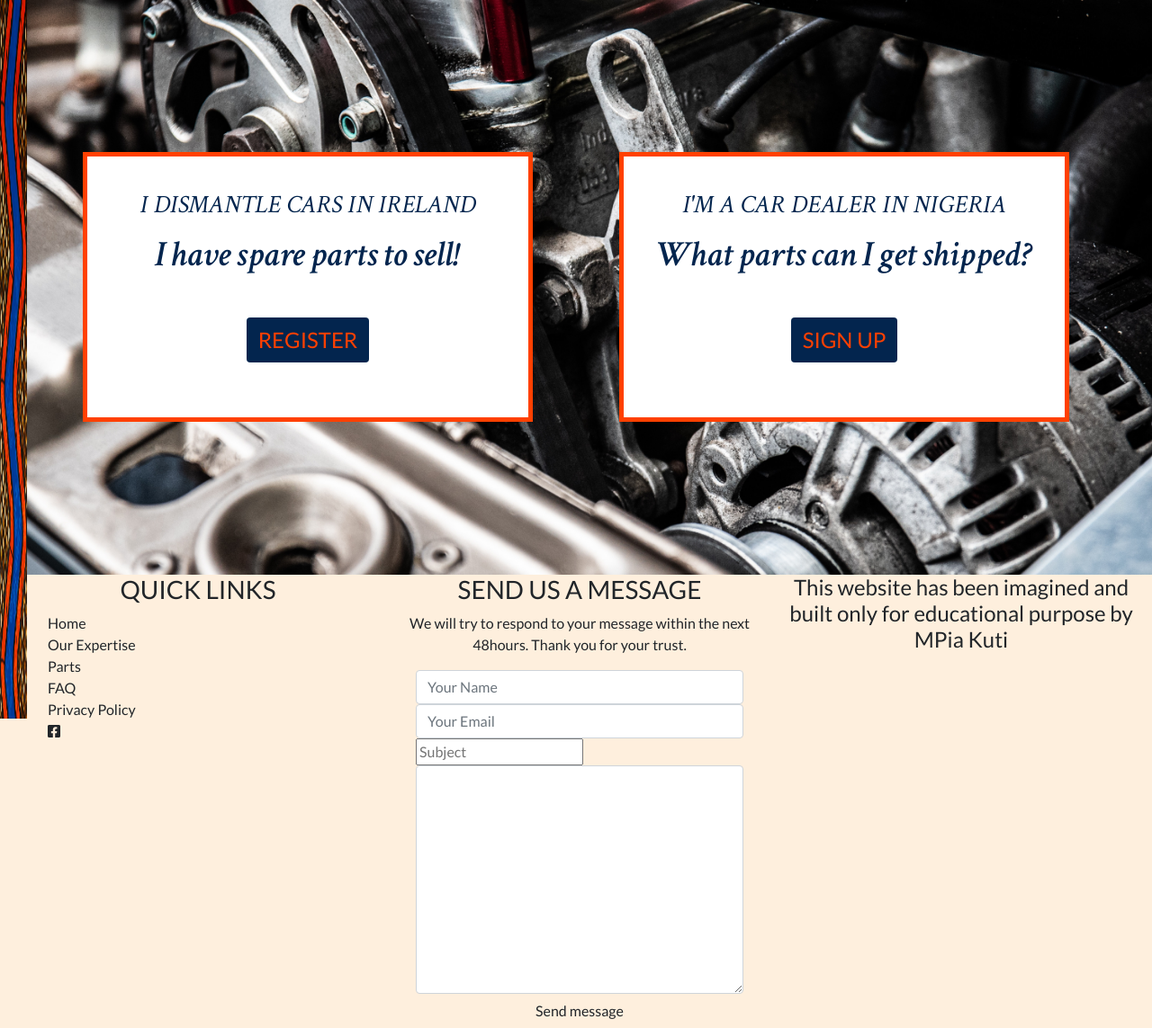
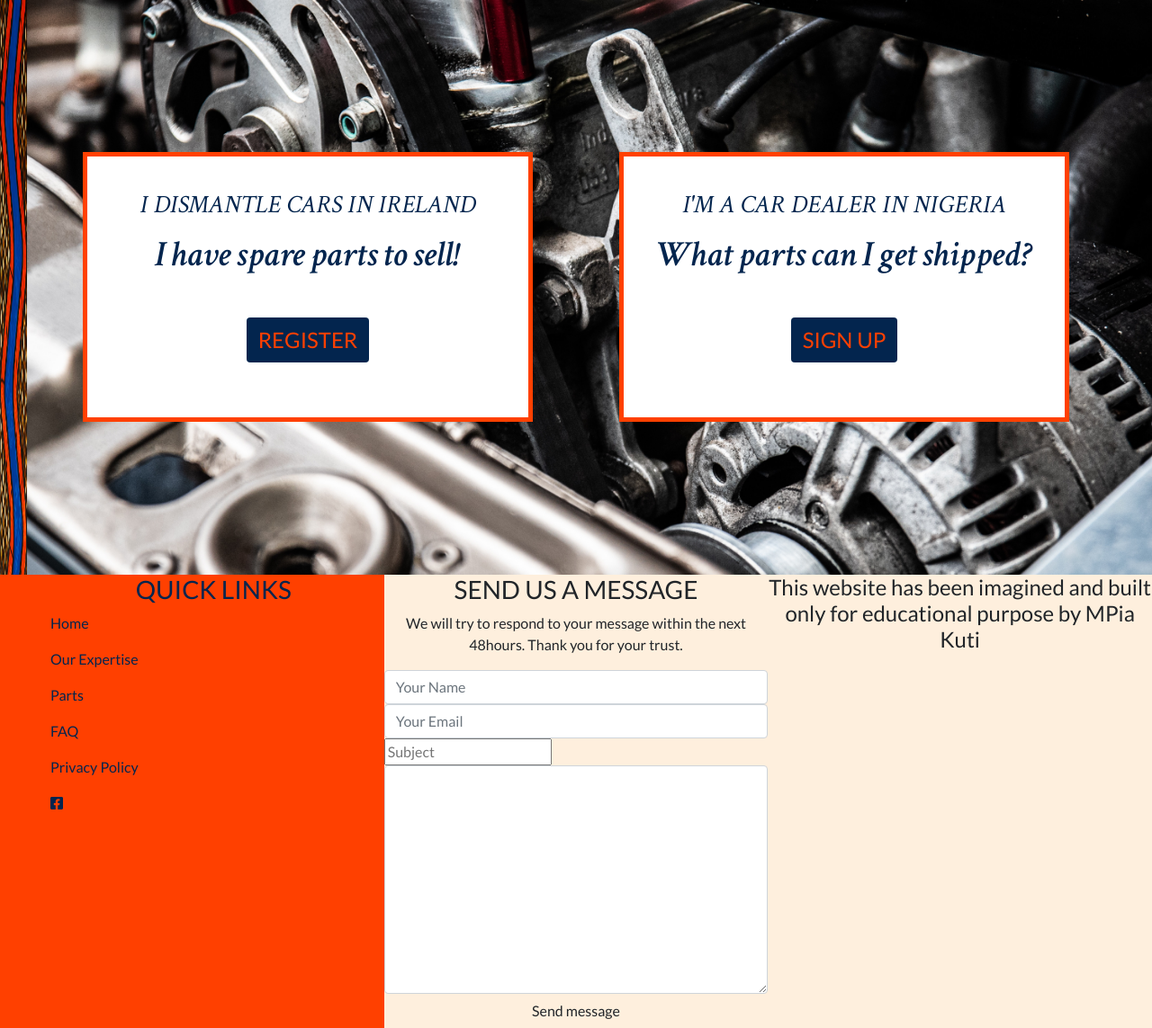
Before and after one commit to mkuti/corklagos-venture, a Django app: page / in a window 1280 px wide. Shown: the part 127-1270 px from the top of the page at 90% size. Run offline with Django 3.2, Linux system fonts and the light colour scheme; some libraries are stand-ins or nearby versions.

Commit message:
Styled footer links section

```diff
--- a/static/css/style.css
+++ b/static/css/style.css
@@ -28,6 +28,11 @@ body {
 .row {
     margin-left: 0;
     margin-right: 0;
+}
+
+.col, .col-1, .col-10, .col-11, .col-12, .col-2, .col-3, .col-4, .col-5, .col-6, .col-7, .col-8, .col-9, .col-auto, .col-lg, .col-lg-1, .col-lg-10, .col-lg-11, .col-lg-12, .col-lg-2, .col-lg-3, .col-lg-4, .col-lg-5, .col-lg-6, .col-lg-7, .col-lg-8, .col-lg-9, .col-lg-auto, .col-md, .col-md-1, .col-md-10, .col-md-11, .col-md-12, .col-md-2, .col-md-3, .col-md-4, .col-md-5, .col-md-6, .col-md-7, .col-md-8, .col-md-9, .col-md-auto, .col-sm, .col-sm-1, .col-sm-10, .col-sm-11, .col-sm-12, .col-sm-2, .col-sm-3, .col-sm-4, .col-sm-5, .col-sm-6, .col-sm-7, .col-sm-8, .col-sm-9, .col-sm-auto, .col-xl, .col-xl-1, .col-xl-10, .col-xl-11, .col-xl-12, .col-xl-2, .col-xl-3, .col-xl-4, .col-xl-5, .col-xl-6, .col-xl-7, .col-xl-8, .col-xl-9, .col-xl-auto {
+    margin: 0;
+    padding: 0;
 }
 
 div a {
@@ -151,6 +156,22 @@ call-container .call-content {
     font-weight: 600;
 }
 
+/* footer */
+
+.links-footer {
+    margin: 0;
+    padding: 0;
+}
+
+.links-item {
+    text-align: left;
+    padding-left: 0.5rem;
+    font-size: 1rem;
+}
+
+
+/* media queries */
+
 @media (min-width: 368px){
     #home-img {
         height: 110vh;
--- a/templates/footer.html
+++ b/templates/footer.html
@@ -2,22 +2,22 @@
 
 <section class="footer">
     <div class="container-fluid">
-        <div class="row text-center ml-2">
-            <div class="col-12 col-md-6 col-lg-4">
+        <div class="row text-center">
+            <div class="links-footer bg-wheel pl-md-5 pl-2 text-oxford col-12 col-md-6 col-lg-4">
                 <h3 class="text-uppercase">Quick Links</h3>
-                <div class="row text-left">
+                <div class="row text-center">
                     <div class="col-6 col-lg-12">
-                        <div class="row">
+                        <div class="links-item mb-md-3 row">
                             <div class="col-12">
                                  <a href="">Home</a>
                             </div>
                         </div>
-                       <div class="row">
+                       <div class="links-item mb-md-3 row">
                             <div class="col-12">
                                  <a href="">Our Expertise</a>
                             </div>
                         </div>
-                        <div class="row">
+                        <div class="links-item mb-md-3 row">
                             <div class="col-12">
                                  <a href="">Parts</a>
                             </div>
@@ -25,17 +25,17 @@
 
                     </div>
                     <div class="col-6 col-lg-12">
-                        <div class="row">
+                        <div class="links-item mb-md-3 row">
                             <div class="col-12">
                                  <a href="">FAQ</a>
                             </div>
                         </div>
-                        <div class="row">
+                        <div class="links-item mb-md-3 row">
                             <div class="col-12">
                                  <a href="">Privacy Policy</a>
                             </div>
                         </div>
-                        <div class="row">
+                        <div class="links-item mb-md-3 row">
                             <div class="col-12">
                                  <a href=""><i class="fab fa-facebook-square"></i></a>
                             </div>
```
